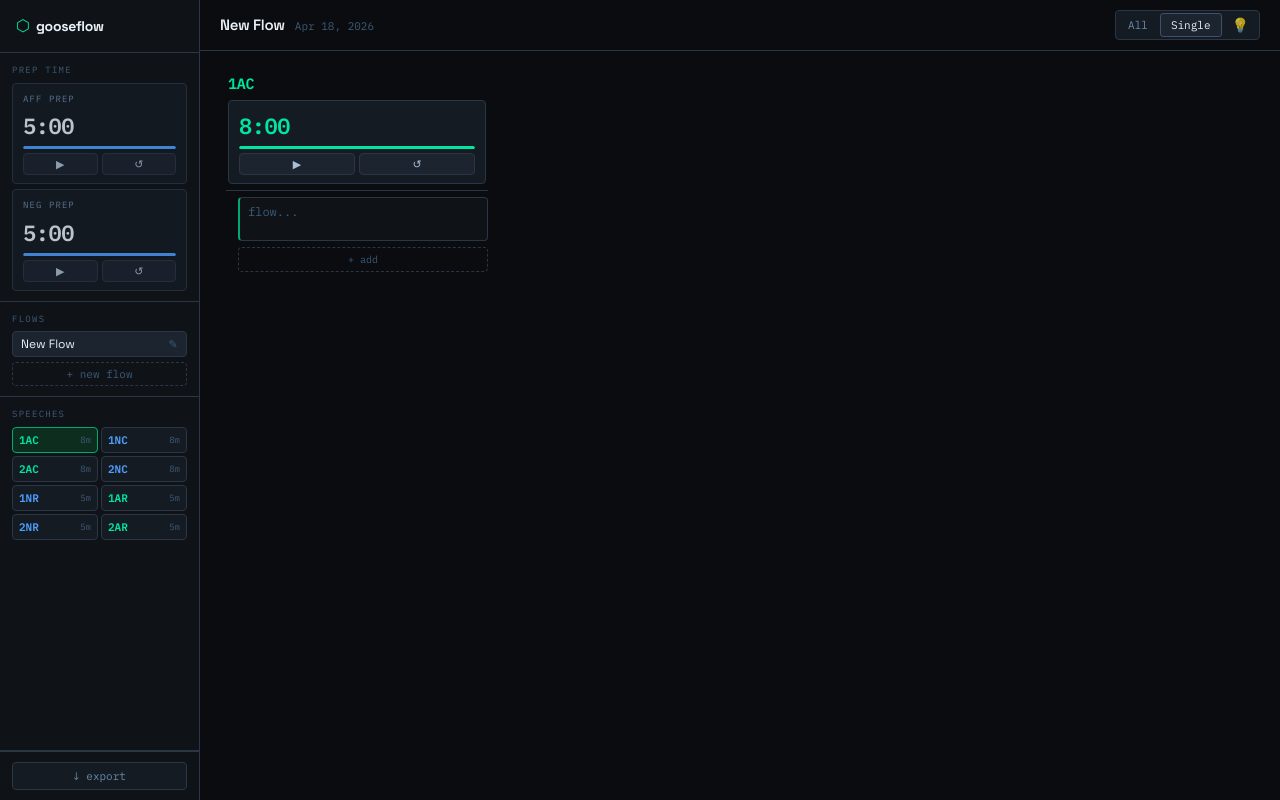
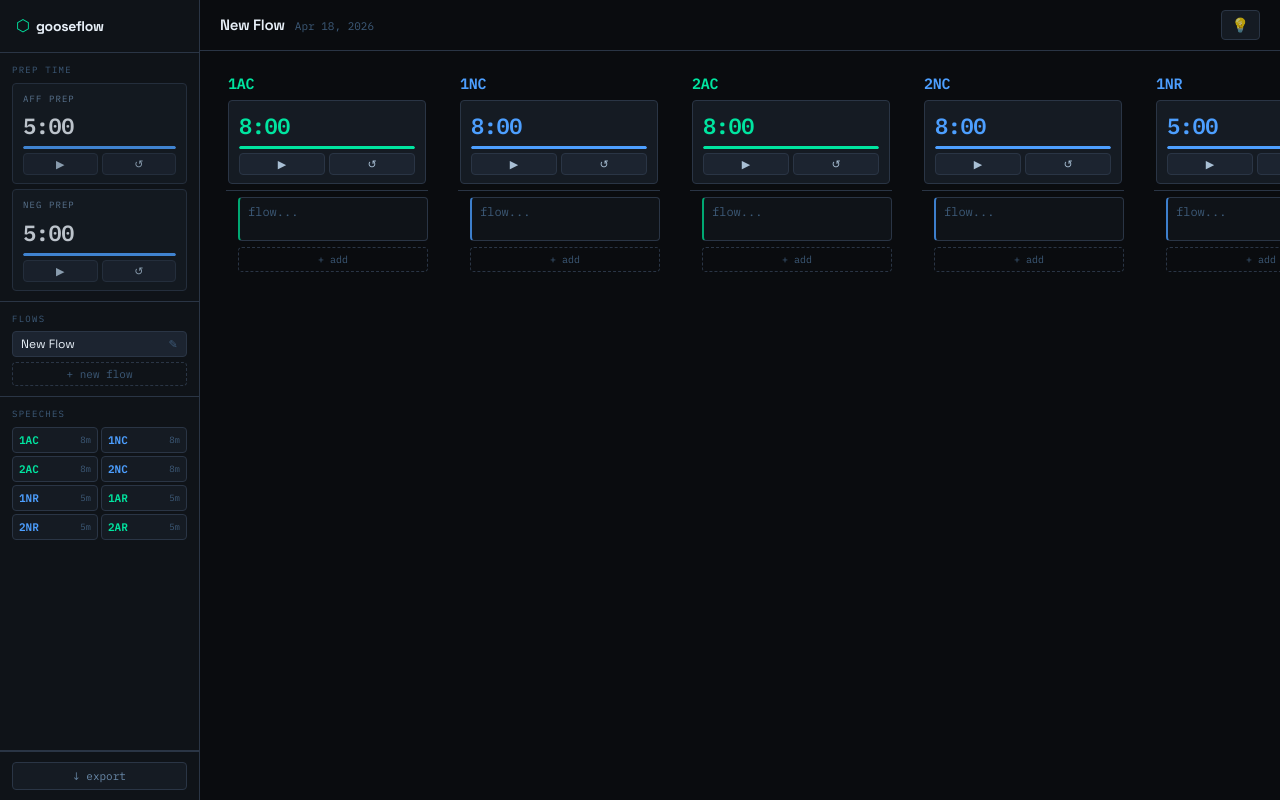
Before and after one commit to picklngoose/gooseflow, a React (Vite) app: page / in a window 1280 px wide. Built offline with nearby package versions, Linux system fonts and the light colour scheme.

Commit message:
Refactor App.jsx to simplify event handling

```diff
--- a/App.jsx
+++ b/App.jsx
@@ -36,18 +36,13 @@ export default function App() {
     return () => { el.removeEventListener('scroll', update); window.removeEventListener('resize', update) }
   }, [])
 
-  // Delay first render so refs are populated
   useEffect(() => {
     const t = setTimeout(() => forceUpdate(n => n + 1), 50)
     return () => clearTimeout(t)
-  }, [activeFlowId, activeSpeechId])
+  }, [activeFlowId])
 
-  // Mouse move + keyboard shortcuts
   useEffect(() => {
     const onMove = (e) => {
-      // Always trigger a forceUpdate to keep connections in sync with dragged cells
-      forceUpdate(n => n + 1)
-
       if (pendingFrom.length === 0) return
       const svgEl = svgRef.current
       if (!svgEl) return
@@ -59,19 +54,19 @@ export default function App() {
       if (document.activeElement.tagName === 'TEXTAREA' || document.activeElement.tagName === 'INPUT') return
       if (e.key === 'a' && !e.ctrlKey && !e.metaKey) {
         e.preventDefault()
-        const speechId = hoveredSpeechId || (activeSpeechId !== 'all' ? activeSpeechId : null)
+        const speechId = hoveredSpeechId || null
         if (speechId) addCell(speechId)
       }
       if (e.key === 'b' && !e.ctrlKey && !e.metaKey) {
         e.preventDefault()
-        const speechId = hoveredSpeechId || (activeSpeechId !== 'all' ? activeSpeechId : null)
+        const speechId = hoveredSpeechId || null
         if (speechId) addEmptySpace(speechId)
       }
     }
     window.addEventListener('mousemove', onMove)
     window.addEventListener('keydown', onKey)
     return () => { window.removeEventListener('mousemove', onMove); window.removeEventListener('keydown', onKey) }
-  }, [pendingFrom.length, hoveredSpeechId, activeSpeechId, addCell, addEmptySpace])
+  }, [pendingFrom.length, hoveredSpeechId, addCell, addEmptySpace])
 
   const handleKnobClick = useCallback((speechId, cellId) => {
     if (pendingFrom.length === 0) {
@@ -122,8 +117,6 @@ export default function App() {
 
   if (!activeFlow) return null
 
-  const showAll = activeSpeechId === 'all'
-  const speeches = showAll ? activeFlow.speeches : activeFlow.speeches.filter(s => s.id === activeSpeechId)
   const pendingCellIds = new Set(pendingFrom.map(p => p.cellId))
   const isPending = pendingFrom.length > 0
 
@@ -132,12 +125,10 @@ export default function App() {
       <Sidebar
         flows={flows}
         activeFlowId={activeFlowId}
-        activeSpeechId={activeSpeechId}
         onSelectFlow={setActiveFlowId}
         onAddFlow={addFlow}
         onDeleteFlow={deleteFlow}
         onRenameFlow={renameFlow}
-        onSelectSpeech={setActiveSpeechId}
         onExport={exportFlow}
       />
 
@@ -150,8 +141,6 @@ export default function App() {
             </span>
           </div>
           <div className={styles.viewToggle}>
-            <button className={`${styles.viewBtn} ${showAll ? styles.activeView : ''}`} onClick={() => setActiveSpeechId('all')}>All</button>
-            <button className={`${styles.viewBtn} ${!showAll ? styles.activeView : ''}`} onClick={() => { if (showAll) setActiveSpeechId('1ac') }}>Single</button>
             <button className={styles.helpBtn} onClick={() => setShowHelp(!showHelp)} title="Help">💡</button>
           </div>
         </div>
@@ -161,7 +150,6 @@ export default function App() {
           className={styles.flowBoard}
           onClick={(e) => { if (e.target === flowBoardRef.current) { setPendingFrom([]); setCursor(null) } }}
         >
-          {showAll && (
           <svg ref={svgRef} className={styles.lineOverlay}>
             <defs>
               <marker id="arrowConn" markerWidth="8" markerHeight="8" refX="7" refY="4" orient="auto">
@@ -192,9 +180,8 @@ export default function App() {
               return <path key={`draft-${src.cellId}`} d={d} fill="none" stroke="var(--accent-yellow)" strokeWidth="1.5" strokeDasharray="4 3" opacity="0.35" markerEnd="url(#arrowDraft)" style={{ pointerEvents: 'none' }} />
             })}
           </svg>
-          )}
 
-          {speeches.map(speech => (
+          {activeFlow.speeches.map(speech => (
             <SpeechColumn
               key={speech.id}
               speech={speech}
@@ -205,19 +192,20 @@ export default function App() {
               onDeleteEmptySpace={deleteEmptySpace}
               onReorderItems={reorderItems}
               pendingCellIds={pendingCellIds}
-              onKnobClick={showAll ? handleKnobClick : null}
+              onKnobClick={handleKnobClick}
               cellRefsMap={cellRefsMap}
               onHover={setHoveredSpeechId}
               isHovered={hoveredSpeechId === speech.id}
+              onDragMove={() => forceUpdate(n => n + 1)}
             />
           ))}
         </div>
 
-        {isPending && showAll && (
+        {isPending && (
           <div className={styles.drawHint}>
             {pendingFrom.length === 1
               ? 'click a knob on another speech to connect · right-click a line to delete · Esc to cancel'
-              : `${pendingFrom.length} selected · click a knob in another speech to connect all · Esc to cancel`}
+              : `${pendingFrom.length} selected · click a knob in another speech · Esc to cancel`}
           </div>
         )}
 
```
Lines whose indentation alone changed are shown as unchanged.
